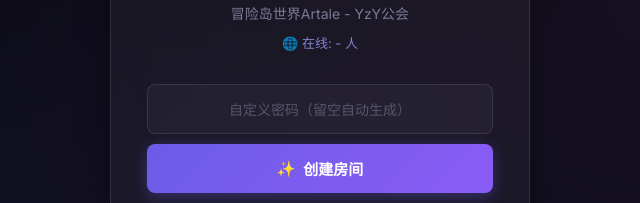
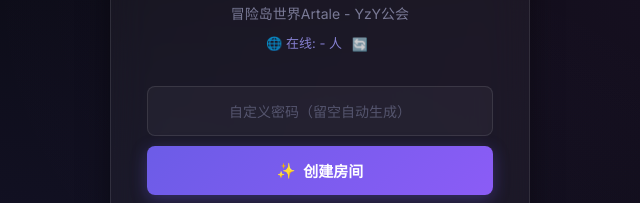
Before and after one commit to DDD-Rock/rjpq-tool, a website: page public/index.html in a window 1280 px wide. Shown: the part 179-382 px from the top of the page, 320-960 px from the left. Drawn offline with Linux system fonts and the light colour scheme; no server answers.

Commit message:
feat: 首页在线人数改为手动刷新按钮

```diff
--- a/public/css/main.css
+++ b/public/css/main.css
@@ -237,6 +237,25 @@ body {
     font-size: 13px;
     color: var(--accent-light);
     opacity: 0.8;
+}
+
+.refresh-btn {
+    background: none;
+    border: none;
+    cursor: pointer;
+    font-size: 13px;
+    padding: 2px 6px;
+    border-radius: 4px;
+    transition: all 0.2s;
+    vertical-align: middle;
+}
+
+.refresh-btn:hover {
+    background: rgba(255, 255, 255, 0.1);
+}
+
+.refresh-btn:disabled {
+    cursor: default;
 }
 
 /* ========================================
--- a/public/index.html
+++ b/public/index.html
@@ -17,7 +17,7 @@
                 <div class="logo-icon">🍄</div>
                 <h1 class="title">冒险岛 · 罗朱跳台协作工具</h1>
                 <p class="subtitle">冒险岛世界Artale - YzY公会</p>
-                <p class="online-badge" id="onlineBadge">🌐 在线: <span id="onlineCount">-</span> 人</p>
+                <p class="online-badge" id="onlineBadge">🌐 在线: <span id="onlineCount">-</span> 人 <button class="refresh-btn" onclick="fetchOnline()" title="刷新在线人数">🔄</button></p>
             </div>
 
             <div class="section">
@@ -108,16 +108,20 @@
             if (e.key === 'Enter') createRoom();
         });
 
-        // ===== 在线人数轮询 =====
+        // ===== 在线人数（手动刷新） =====
         async function fetchOnline() {
+            const btn = document.querySelector('.refresh-btn');
+            btn.disabled = true;
+            btn.style.opacity = '0.5';
             try {
                 const res = await fetch('/api/stats');
                 const data = await res.json();
                 document.getElementById('onlineCount').textContent = data.online;
             } catch {}
+            btn.disabled = false;
+            btn.style.opacity = '1';
         }
         fetchOnline();
-        setInterval(fetchOnline, 5000);
     </script>
 </body>
 </html>
```
